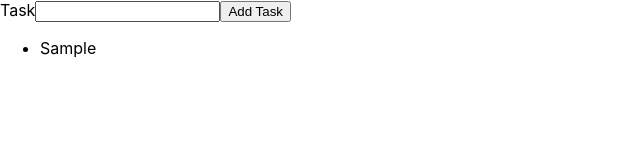
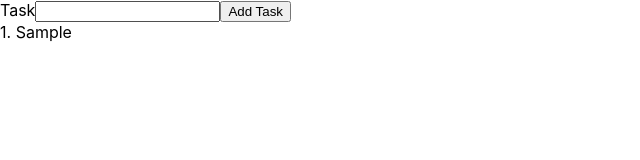
Before and after one commit to shanesc/top-task-app, a React (Create React App) app: page / in a window 1280 px wide. Both pictures are taken after typing "Sample" into the empty fields and a click on the button "Add Task". Shown: the top 160 px of the page, without its empty margins (0-640 px from the left). Built offline with nearby package versions, Linux system fonts and the light colour scheme.

Commit message:
feat: add numbering to the list of tasks

```diff
--- a/package.json
+++ b/package.json
@@ -9,6 +9,7 @@
     "react": "^17.0.2",
     "react-dom": "^17.0.2",
     "react-scripts": "4.0.3",
+    "uuid": "^8.3.2",
     "web-vitals": "^1.0.1"
   },
   "scripts": {
--- a/src/App.js
+++ b/src/App.js
@@ -1,5 +1,6 @@
 import { Component } from 'react';
 import Overview from './components/Overview';
+import { v4 as uuidv4 } from 'uuid';
 
 class App extends Component {
   constructor() {
@@ -12,8 +13,12 @@ class App extends Component {
 
   addTask = (event) => {
     event.preventDefault();
+    const task = {
+      id: uuidv4(),
+      text: this.state.input,
+    };
     this.setState({
-      tasks: this.state.tasks.concat(this.state.input),
+      tasks: this.state.tasks.concat(task),
       input: '',
     });
   };
--- a/src/components/Overview.jsx
+++ b/src/components/Overview.jsx
@@ -1,21 +1,37 @@
 import PropTypes from 'prop-types';
 
 function Overview(props) {
+  const tasks = props.taskList;
   return (
-    <ul>
-      {props.taskList.map((task, index) => {
-        return <li key={index}>{task}</li>;
+    <ul style={style}>
+      {tasks.map((task, i) => {
+        return (
+          <li key={task.id}>
+            {i + 1}. {task.text}
+          </li>
+        );
       })}
     </ul>
   );
 }
 
 Overview.propTypes = {
-  taskList: PropTypes.arrayOf(PropTypes.string),
+  taskList: PropTypes.arrayOf(
+    PropTypes.shape({
+      id: PropTypes.string,
+      text: PropTypes.string,
+    })
+  ),
 };
 
 Overview.defaultProps = {
   taskList: ['Task 1', 'Task 2', 'Task 3'],
 };
 
+const style = {
+  listStyle: 'none',
+  padding: 0,
+  margin: 0,
+};
+
 export default Overview;
```
Also changed, not shown: 1 other file (tests, documents, lock files or other folders).
